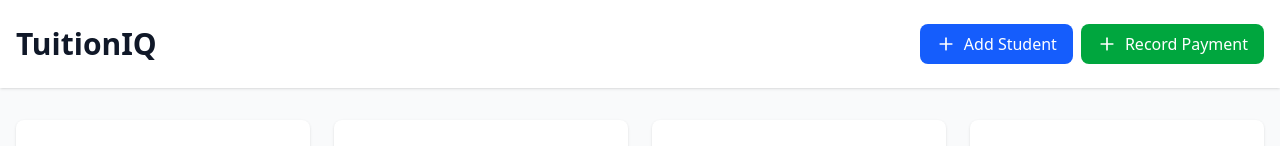
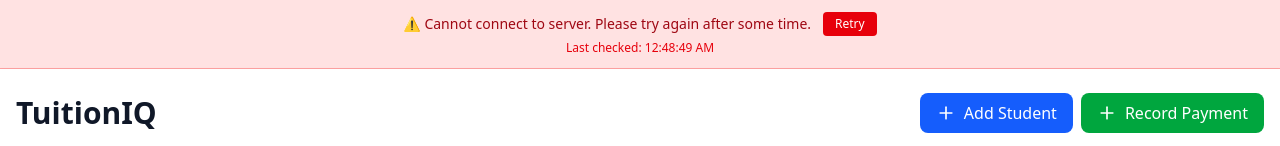
Before and after one commit to arjadas/TuitionIQ, a React (Vite) app in the folder frontend/: page / in a window 1280 px wide. Shown: the top 146 px of the page. Built offline with nearby package versions, Linux system fonts and the light colour scheme; no server answers.

Commit message:
feat: add ConnectionStatus component and useApiHealth hook for backend connectivity monitoring

```diff
--- a/frontend/src/App.tsx
+++ b/frontend/src/App.tsx
@@ -4,6 +4,7 @@
 import { StatCard } from '@/components/common/StatCard';
 import { TabButton } from '@/components/common/TabButton';
 import { LoadingSpinner } from '@/components/common/LoadingSpinner';
+import { ConnectionStatus } from '@/components/common/ConnectionStatus';
 import { Dashboard } from '@/pages/Dashboard';
 import { StudentsPage } from '@/pages/StudentsPage';
 import { PaymentRecordsPage } from '@/pages/PaymentsPage';
@@ -52,6 +53,7 @@
 
   return (
     <div className="min-h-screen bg-gray-50">
+      <ConnectionStatus />
       <Header
         onAddStudent={() => setShowStudentForm(true)}
         onAddPayment={() => setShowPaymentForm(true)}
--- /dev/null
+++ b/frontend/src/components/common/ConnectionStatus.tsx
@@ -0,0 +1,47 @@
+import { useApiHealth } from '@/hooks/useApiHealth';
+
+/**
+ * Displays a banner when the backend API is not reachable.
+ * Shows at the top of the page to alert users of connectivity issues.
+ */
+export const ConnectionStatus: React.FC = () => {
+  const { status, retry, lastChecked } = useApiHealth();
+
+  // Don't show anything if connected
+  if (status === 'connected') {
+    return null;
+  }
+
+  // Show checking state briefly
+  if (status === 'checking') {
+    return (
+      <div className="bg-yellow-100 border-b border-yellow-300 px-4 py-2 text-center">
+        <span className="text-yellow-800 text-sm">
+          🔄 Checking connection to server...
+        </span>
+      </div>
+    );
+  }
+
+  // Show disconnected state with retry option
+  return (
+    <div className="bg-red-100 border-b border-red-300 px-4 py-3 text-center">
+      <div className="flex items-center justify-center gap-3">
+        <span className="text-red-800 text-sm font-medium">
+          ⚠️ Cannot connect to server. Please try again after some time.
+        </span>
+        <button
+          onClick={retry}
+          className="bg-red-600 text-white text-xs px-3 py-1 rounded hover:bg-red-700 transition-colors"
+        >
+          Retry
+        </button>
+      </div>
+      {lastChecked && (
+        <p className="text-red-600 text-xs mt-1">
+          Last checked: {lastChecked.toLocaleTimeString()}
+        </p>
+      )}
+    </div>
+  );
+};
--- /dev/null
+++ b/frontend/src/hooks/useApiHealth.ts
@@ -0,0 +1,47 @@
+import { useState, useEffect } from 'react';
+import { apiClient } from '@/api/client';
+import { ENDPOINTS } from '@/constants/config';
+
+type ConnectionStatus = 'checking' | 'connected' | 'disconnected';
+
+/**
+ * Hook to check if the backend API is reachable.
+ * Performs a lightweight health check on mount and periodically.
+ *
+ * @param checkInterval - How often to check connection (ms). Default: 30000 (30s)
+ * @returns Connection status and manual retry function
+ */
+export const useApiHealth = (checkInterval = 30000) => {
+  const [status, setStatus] = useState<ConnectionStatus>('checking');
+  const [lastChecked, setLastChecked] = useState<Date | null>(null);
+
+  const checkConnection = async () => {
+    try {
+      // Use a lightweight endpoint to check connectivity
+      await apiClient.get(ENDPOINTS.STUDENTS);
+      setStatus('connected');
+    } catch {
+      setStatus('disconnected');
+    } finally {
+      setLastChecked(new Date());
+    }
+  };
+
+  useEffect(() => {
+    // Check immediately on mount
+    checkConnection();
+
+    // Set up periodic health checks
+    const interval = setInterval(checkConnection, checkInterval);
+
+    return () => clearInterval(interval);
+  }, [checkInterval]);
+
+  return {
+    status,
+    isConnected: status === 'connected',
+    isChecking: status === 'checking',
+    lastChecked,
+    retry: checkConnection,
+  };
+};
```
